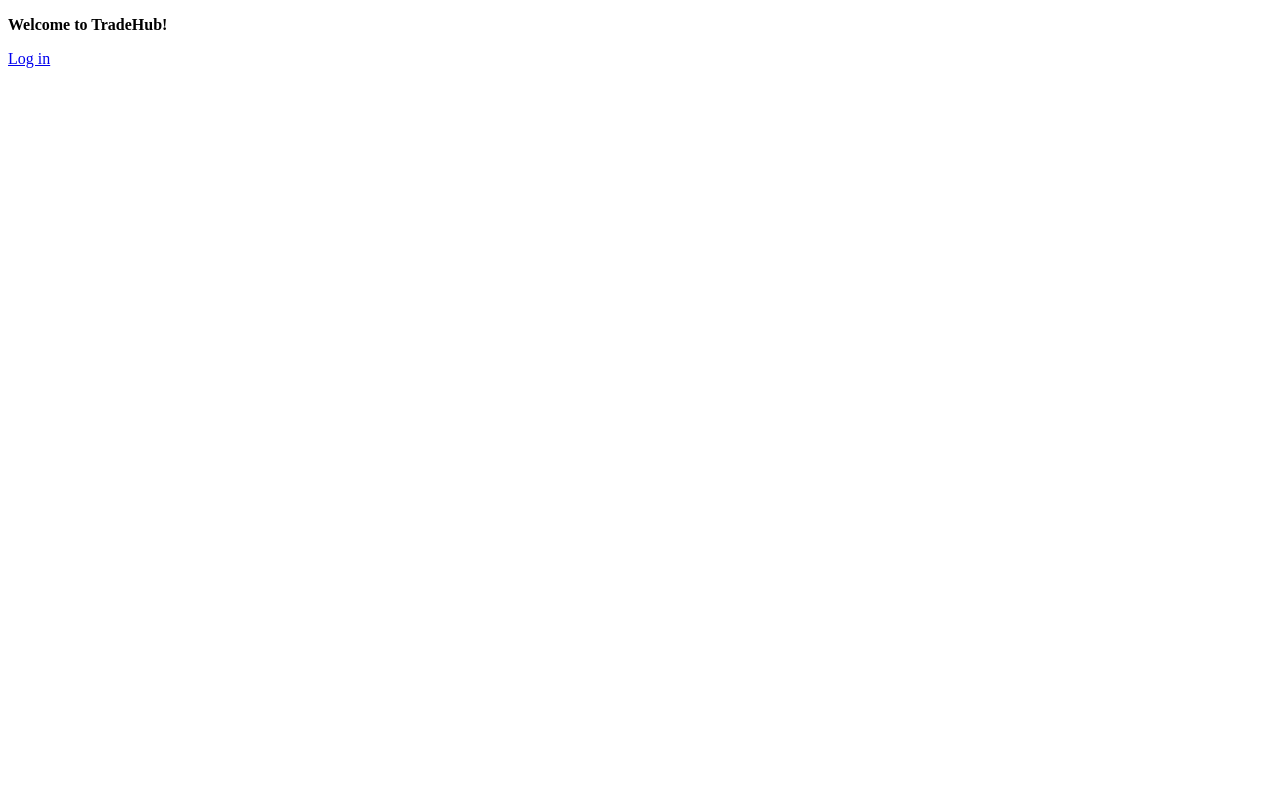
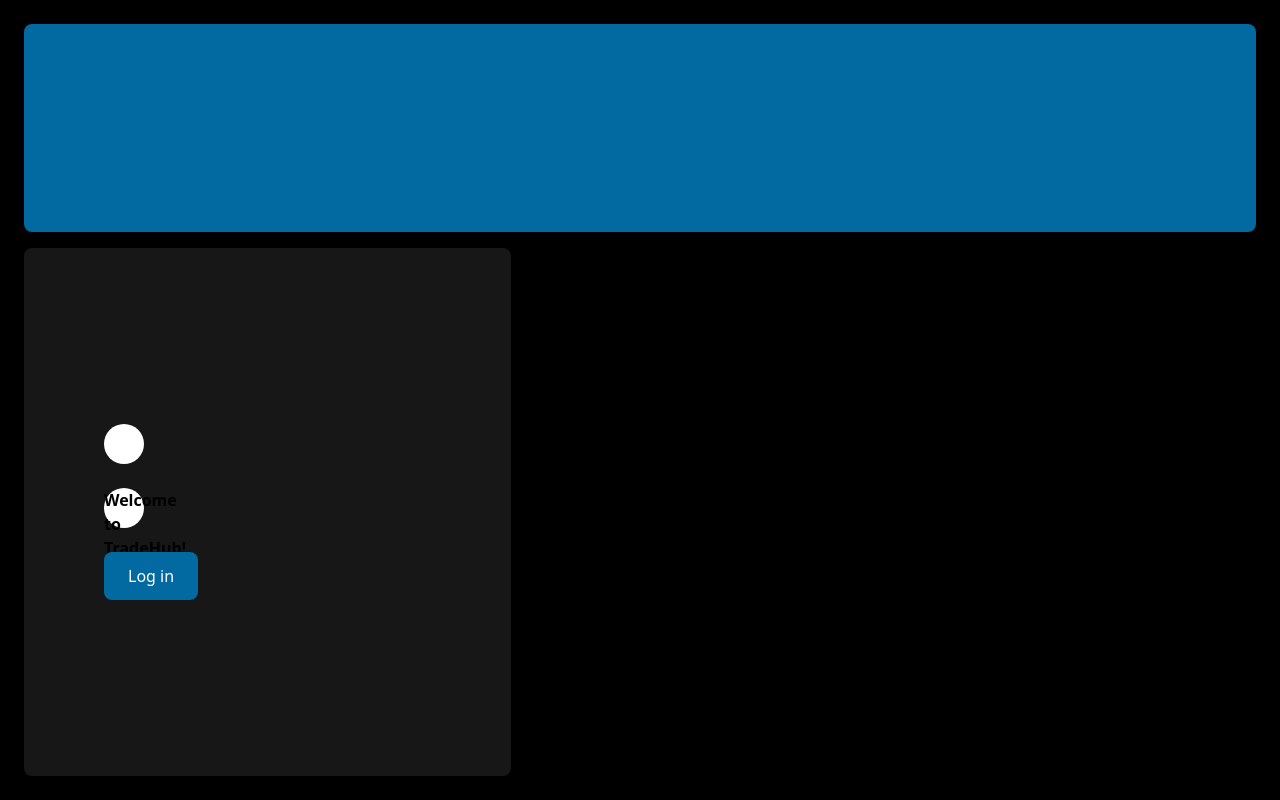
Before and after one commit to OlegSubotin/try-to-make-it, a Next.js app: page / in a window 1280 px wide. Built offline with nearby package versions, Linux system fonts and the light colour scheme.

Commit message:
style: add global styles, clsx and  css modules

```diff
--- a/app/layout.tsx
+++ b/app/layout.tsx
@@ -1,3 +1,5 @@
+import '@/app/ui/global.css';
+
 export default function RootLayout({
   children,
 }: {
--- a/app/page.tsx
+++ b/app/page.tsx
@@ -1,5 +1,6 @@
 import TradeHubLogo from '@/app/ui/tradehub-logo';
 import Link from 'next/link';
+import style from '@/app/ui/home.module.css';
 
 export default function Page() {
   return (
@@ -9,7 +10,8 @@
       </div>
       <div className="mt-4 flex grow flex-col gap-4 md:flex-row ">
         <div className="flex flex-col justify-center gap-6 rounded-lg bg-neutral-900 px-6 py-10 md:w-2/5 md:px-20">
-          <p className={`text-5xl text-white md:text-3xl md:leading-normal`}>
+          <div className="h-10 w-10 rounded-full bg-white" />
+          <p className={style.circle}>
             <strong>Welcome to TradeHub!</strong>
           </p>
           <Link
--- /dev/null
+++ b/app/ui/home.module.css
@@ -0,0 +1,6 @@
+.circle {
+  height: 2.5rem;
+  width: 2.5rem;
+  background-color: rgb(255 255 255);
+  border-radius: 9999px;
+}
```
